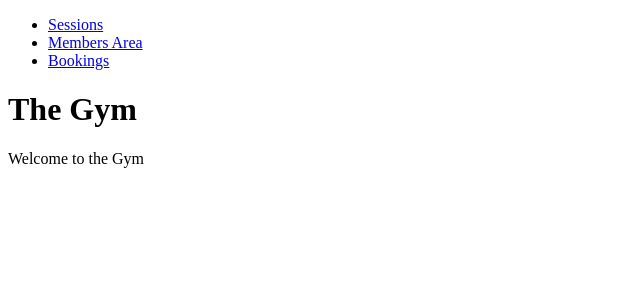
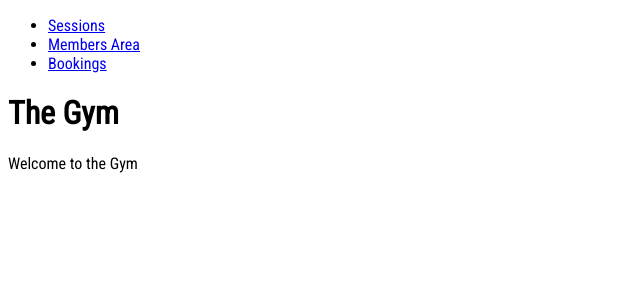
Before and after one commit to nls20/Gym_App_Project, a Flask app: page / in a window 1280 px wide. Shown: the top 300 px of the page, without its empty margins (0-640 px from the left). Run offline with Flask 2, Linux system fonts and the light colour scheme.

Commit message:
UAdded css folder

```diff
--- /dev/null
+++ b/static/css/style.css
@@ -0,0 +1,3 @@
+body {
+    font-family: 'Roboto Condensed', sans-serif;
+}
--- a/templates/base.html
+++ b/templates/base.html
@@ -4,6 +4,10 @@
     <meta charset="UTF-8">
     <meta name="viewport" content="width=device-width, initial-scale=1.0">
     <title>The Gym</title>
+    <link rel="preconnect" href="https://fonts.gstatic.com">
+    <link href="https://fonts.googleapis.com/css2?family=Roboto+Condensed&display=swap" rel="stylesheet">
+
+    <link rel="stylesheet" href="{{ url_for('static', filename='css/style.css') }}">
 </head>
 <body>
     <main>
```
